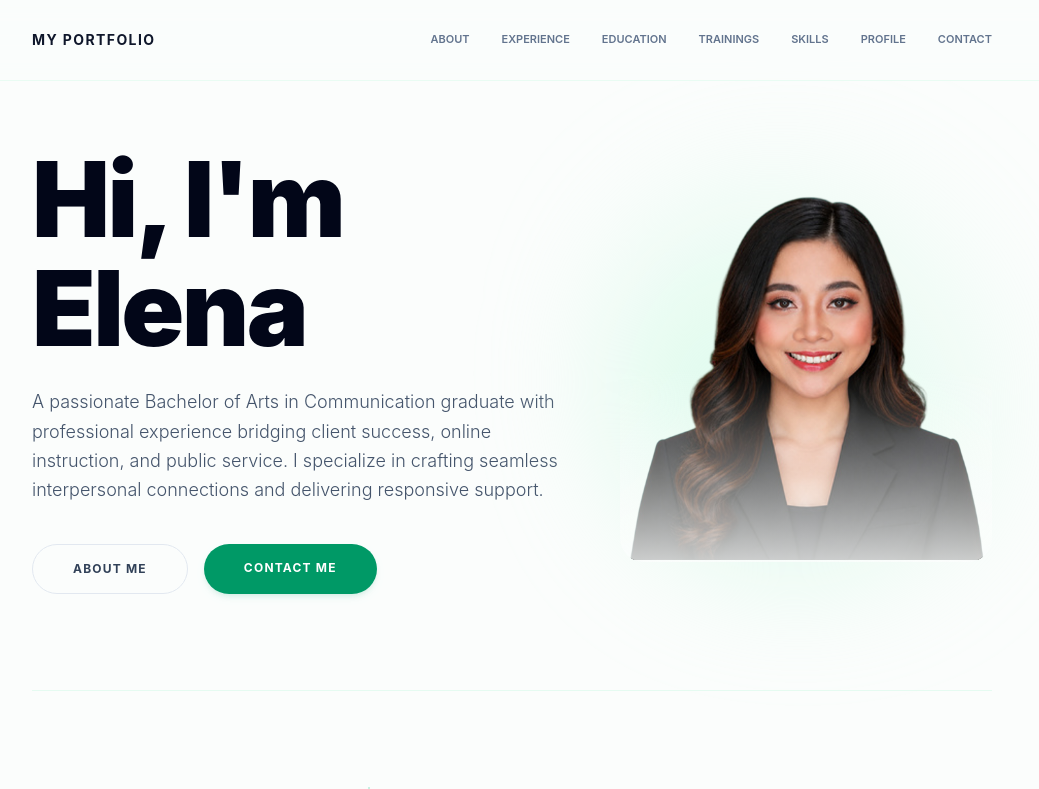
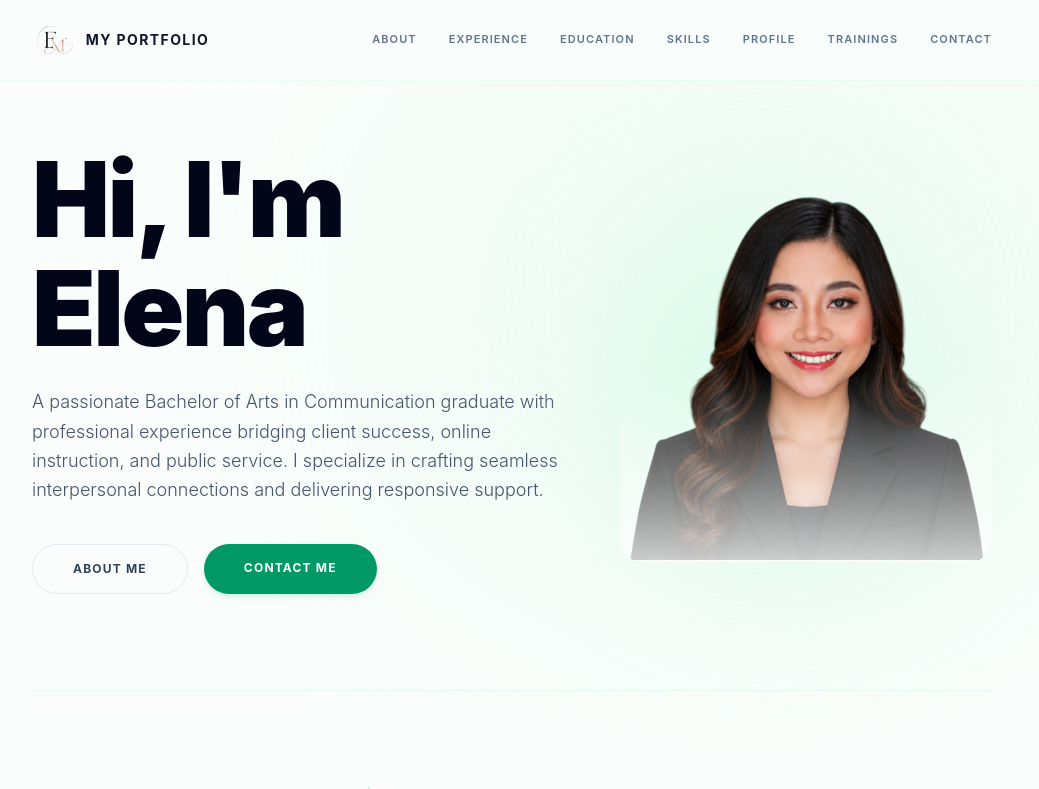
Before and after one commit to JustineD1/ElenaMariePortfolio, a Vue app: page / in a window 1280 px wide. Shown: the top 789 px of the page, without its empty margins (128-1167 px from the left). Built offline with nearby package versions, Linux system fonts and the light colour scheme.

Commit message:
Update App.vue

```diff
--- a/src/App.vue
+++ b/src/App.vue
@@ -8,7 +8,7 @@ import Education from "./components/Education.vue";
 import Skills from "./components/Skills.vue";
 import PersonalBackground from "./components/PersonalBackground.vue";
 import ContactFooter from "./components/ContactFooter.vue";
-import Trainings from "./components/Trainings.vue";
+import Trainings from "./components/Trainings.vue"; // Added Import
 
 const isMobileMenuOpen = ref(false);
 const showIntro = ref(true);
@@ -16,64 +16,120 @@ const isLeaving = ref(false);
 
 onMounted(() => {
   document.body.style.overflow = "hidden";
-  setTimeout(() => { isLeaving.value = true; }, 2000);
-  setTimeout(() => { showIntro.value = false; document.body.style.overflow = ""; }, 3200);
+
+  setTimeout(() => {
+    isLeaving.value = true;
+  }, 2000);
+
+  setTimeout(() => {
+    showIntro.value = false;
+    document.body.style.overflow = "";
+  }, 3200);
 });
 </script>
 
 <template>
   <!-- Architectural Shutter Intro Screen -->
-  <div v-if="showIntro" class="fixed inset-0 z-[100] flex overflow-hidden pointer-events-none">
+  <div
+    v-if="showIntro"
+    class="fixed inset-0 z-[100] flex overflow-hidden pointer-events-none"
+  >
     <div class="h-full w-1/3 bg-emerald-900 border-r border-emerald-800/20 transition-transform duration-[1000ms] ease-[cubic-bezier(0.85,0,0.15,1)] will-change-transform pointer-events-auto" :class="{ '-translate-y-full': isLeaving }"></div>
     <div class="h-full w-1/3 bg-emerald-900 border-r border-emerald-800/20 transition-transform duration-[1000ms] delay-150 ease-[cubic-bezier(0.85,0,0.15,1)] will-change-transform pointer-events-auto" :class="{ '-translate-y-full': isLeaving }"></div>
     <div class="h-full w-1/3 bg-emerald-900 transition-transform duration-[1000ms] delay-300 ease-[cubic-bezier(0.85,0,0.15,1)] will-change-transform pointer-events-auto" :class="{ '-translate-y-full': isLeaving }"></div>
+
+    <div class="absolute inset-0 flex flex-col items-center justify-center text-center transition-all duration-500 ease-out" :class="{ 'opacity-0 scale-90 blur-sm pointer-events-none': isLeaving }">
+      <div class="space-y-6 px-6 relative">
+        <div class="inline-flex items-center gap-2 border border-white/20 bg-white/10 px-4 py-1.5 rounded-full backdrop-blur-sm">
+          <span class="h-1.5 w-1.5 rounded-full bg-white animate-ping"></span>
+          <span class="text-[9px] font-mono font-bold tracking-[0.25em] text-emerald-200 uppercase pl-[0.25em]">Online Portfolio</span>
+        </div>
+        <div class="space-y-1">
+          <h1 class="text-4xl md:text-5xl font-black tracking-tight text-white uppercase">ELENA<span class="text-emerald-300">_</span>M</h1>
+          <p class="text-[11px] font-mono text-emerald-100/60 tracking-[0.4em] uppercase pl-[0.4em]">Curated Showcase</p>
+        </div>
+        <div class="w-12 h-[1px] bg-white/20 mx-auto overflow-hidden relative">
+          <div class="absolute inset-0 bg-gradient-to-r from-transparent via-white to-transparent animate-line-sweep"></div>
+        </div>
+      </div>
+    </div>
   </div>
 
-  <div class="min-h-screen bg-[#fbfdfc] text-slate-600 font-sans antialiased relative overflow-x-hidden">
-    <!-- Navigation -->
+  <div class="min-h-screen bg-[#fbfdfc] text-slate-600 font-sans antialiased selection:bg-emerald-100 selection:text-emerald-800 relative overflow-x-hidden">
+    <div class="absolute top-0 right-0 w-[800px] h-[600px] bg-emerald-100/30 rounded-full blur-[160px] pointer-events-none"></div>
+    <div class="absolute top-1/3 left-0 w-[600px] h-[600px] bg-emerald-50/40 rounded-full blur-[140px] pointer-events-none"></div>
+
     <nav class="sticky top-0 z-50 bg-[#fbfdfc]/80 backdrop-blur-lg border-b border-emerald-100/40">
       <div class="max-w-5xl mx-auto px-6 sm:px-8">
         <div class="flex items-center justify-between h-20">
-          <a href="#" class="flex items-center gap-2 text-sm font-bold tracking-widest text-slate-900 uppercase">
-             My Portfolio
-          </a>
-          <!-- Menu Items -->
-          <div class="hidden md:flex ml-10 space-x-8 text-[11px] font-semibold text-slate-500 uppercase">
-              <a href="#about">About</a>
-              <a href="#experience">Experience</a>
-              <a href="#education">Education</a>
-              <a href="#trainings">Trainings</a>
-              <a href="#skills">Skills</a>
-              <a href="#personal">Profile</a>
-              <a href="#contact">Contact</a>
+          <div class="flex-shrink-0">
+            <a href="#" class="flex items-center gap-2 text-sm font-bold tracking-widest text-slate-900 uppercase">
+              <img src="/src/assets/pic2.png" alt="Logo" class="h-8 w-auto" />
+              My Portfolio
+            </a>
           </div>
+
+          <div class="hidden md:block">
+            <div class="ml-10 flex items-baseline space-x-8 text-[11px] font-semibold tracking-widest text-slate-500 uppercase">
+              <a href="#about" class="hover:text-emerald-600 transition-colors">About</a>
+              <a href="#experience" class="hover:text-emerald-600 transition-colors">Experience</a>
+              <a href="#education" class="hover:text-emerald-600 transition-colors">Education</a>
+              <a href="#skills" class="hover:text-emerald-600 transition-colors">Skills</a>
+              <a href="#personal" class="hover:text-emerald-600 transition-colors">Profile</a>
+              <a href="#trainings" class="hover:text-emerald-600 transition-colors">Trainings</a> <!-- Added Link -->
+              <a href="#contact" class="hover:text-emerald-600 transition-colors">Contact</a>
+            </div>
+          </div>
+
+          <div class="md:hidden">
+            <button @click="isMobileMenuOpen = !isMobileMenuOpen" type="button" class="text-slate-500 hover:text-emerald-600 p-2 focus:outline-none transition-colors">
+              <svg class="h-6 w-6" fill="none" viewBox="0 0 24 24" stroke="currentColor">
+                <path v-if="!isMobileMenuOpen" stroke-linecap="round" stroke-linejoin="round" stroke-width="1.5" d="M4 6h16M4 12h16M4 18h16" />
+                <path v-else stroke-linecap="round" stroke-linejoin="round" stroke-width="1.5" d="M6 18L18 6M6 6l12 12" />
+              </svg>
+            </button>
+          </div>
+        </div>
+      </div>
+
+      <div v-show="isMobileMenuOpen" class="md:hidden bg-[#fbfdfc] border-b border-emerald-100/40 py-4">
+        <div class="px-6 space-y-4 text-[11px] font-semibold tracking-widest text-slate-500 uppercase">
+          <a href="#about" @click="isMobileMenuOpen = false" class="block hover:text-emerald-600">About</a>
+          <a href="#experience" @click="isMobileMenuOpen = false" class="block hover:text-emerald-600">Experience</a>
+          <a href="#education" @click="isMobileMenuOpen = false" class="block hover:text-emerald-600">Education</a>
+          <a href="#skills" @click="isMobileMenuOpen = false" class="block hover:text-emerald-600">Skills</a>
+          <a href="#personal" @click="isMobileMenuOpen = false" class="block hover:text-emerald-600">Profile</a>
+          <a href="#trainings" @click="isMobileMenuOpen = false" class="block hover:text-emerald-600">Trainings</a> <!-- Added Link -->
+          <a href="#contact" @click="isMobileMenuOpen = false" class="block hover:text-emerald-600">Contact</a>
         </div>
       </div>
     </nav>
 
-    <!-- Main Content -->
     <main v-if="!showIntro || isLeaving" class="max-w-5xl mx-auto px-6 sm:px-8 space-y-8 relative z-10">
       <div class="animate-reveal"><ResumeHeader /></div>
-      <div id="about" class="animate-reveal"><AboutMe /></div>
-      <div id="experience" class="animate-reveal"><Experience /></div>
-      <div id="education" class="animate-reveal"><Education /></div>
-      <div id="trainings" class="animate-reveal"><Trainings /></div>
-      <div id="skills" class="animate-reveal"><Skills /></div>
-      <div id="personal" class="animate-reveal"><PersonalBackground /></div>
+      <div id="about" class="animate-reveal scroll-mt-24"><AboutMe /></div>
+      <div id="experience" class="animate-reveal scroll-mt-24"><Experience /></div>
+      <div id="education" class="animate-reveal scroll-mt-24"><Education /></div>
+      <div id="trainings" class="animate-reveal scroll-mt-24"><Trainings /></div> <!-- Added Component -->
+      <div id="skills" class="animate-reveal scroll-mt-24"><Skills /></div>
+      <div id="personal" class="animate-reveal scroll-mt-24"><PersonalBackground /></div>
     </main>
 
-    <!-- Centered Footer Fix -->
-    <div v-if="!showIntro || isLeaving" class="max-w-5xl mx-auto px-6 sm:px-8 pb-12">
-      <div id="contact" class="scroll-mt-24">
-        <ContactFooter />
-      </div>
-    </div>
+    <ContactFooter v-if="!showIntro || isLeaving" />
   </div>
 </template>
 
 <style>
-/* Add your existing styles here */
 html { scroll-behavior: smooth; }
+@keyframes accentSweep { 0% { transform: translateX(-100%); } 50%, 100% { transform: translateX(100%); } }
+.animate-line-sweep { animation: accentSweep 2.5s ease-in-out infinite; }
+@keyframes contentReveal { from { opacity: 0; transform: translateY(24px); } to { opacity: 1; transform: translateY(0); } }
 .animate-reveal { animation: contentReveal 1.2s cubic-bezier(0.16, 1, 0.3, 1) both; }
-@keyframes contentReveal { from { opacity: 0; transform: translateY(24px); } to { opacity: 1; transform: translateY(0); } }
+.animate-reveal:nth-child(1) { animation-delay: 150ms; }
+.animate-reveal:nth-child(2) { animation-delay: 250ms; }
+.animate-reveal:nth-child(3) { animation-delay: 350ms; }
+.animate-reveal:nth-child(4) { animation-delay: 450ms; }
+.animate-reveal:nth-child(5) { animation-delay: 550ms; }
+.animate-reveal:nth-child(6) { animation-delay: 650ms; }
+.animate-reveal:nth-child(7) { animation-delay: 750ms; } /* Added animation delay for new section */
 </style>
```
